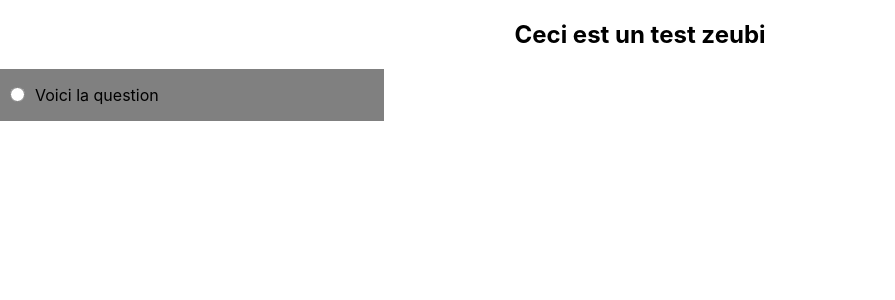
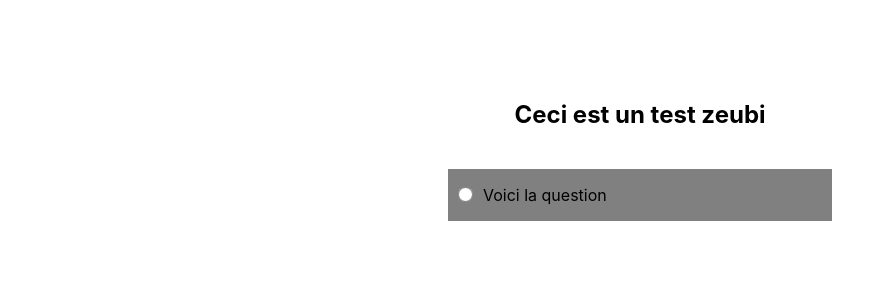
Before and after one commit to IIM-Creative-Technology/react-MathiasGilles, a React (Create React App) app: page / in a window 1280 px wide. Shown: the top 300 px of the page, without its empty margins (0-895 px from the left). Built offline with nearby package versions, Linux system fonts and the light colour scheme.

Commit message:
[add] style on the question component

```diff
--- a/src/components/Question.js
+++ b/src/components/Question.js
@@ -1,9 +1,9 @@
-
+import "../scss/layout/_question.scss"
 import Input from "./Input";
 
 const Question = () => {
     return (
-        <div>
+        <div className="container-question">
             <h2>Ceci est un test zeubi</h2>
             <Input question="Voici la question"></Input>
         </div>
--- a/src/scss/layout/_question.scss
+++ b/src/scss/layout/_question.scss
@@ -0,0 +1,11 @@
+.container-question{
+    display: flex;
+    flex-direction: column;
+    justify-content: center;
+    align-items: center;
+    padding-top: 10vh;
+
+    h2{
+        margin-bottom: 5vh;
+    }
+}
```
